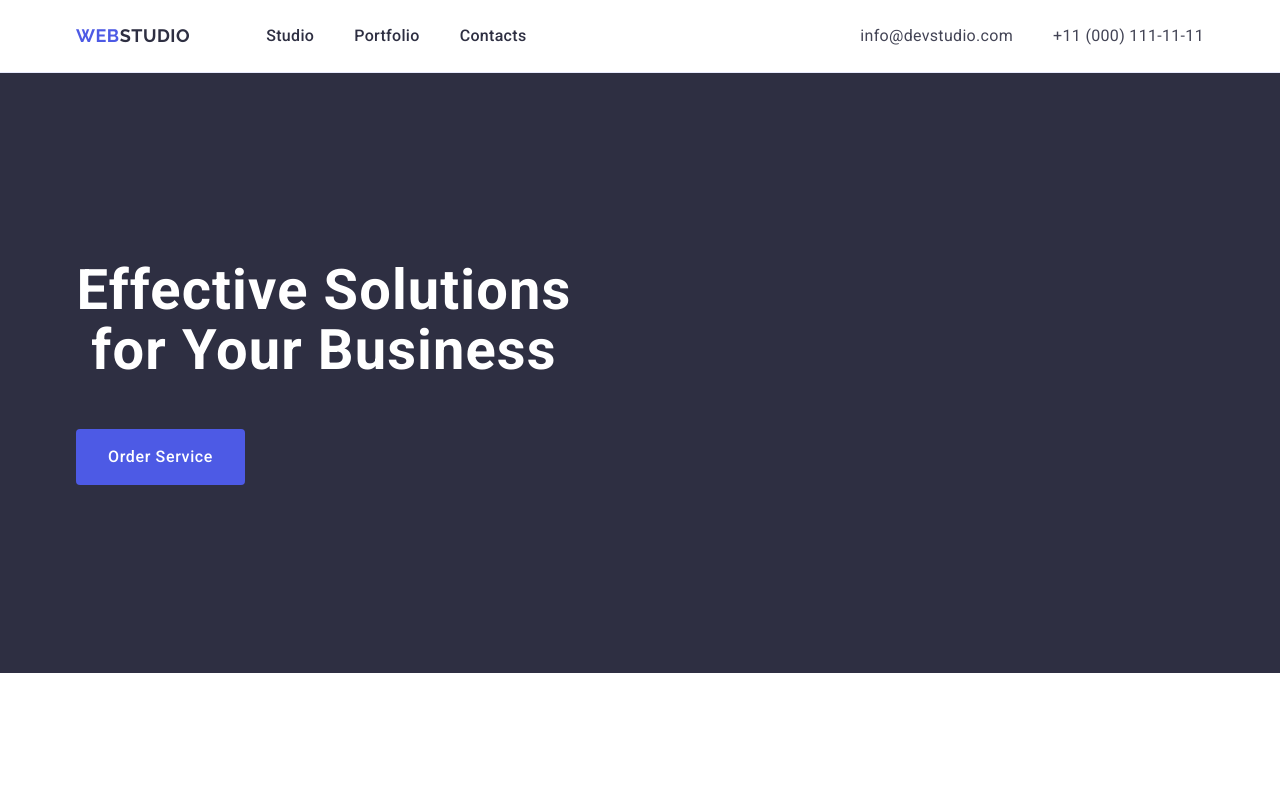
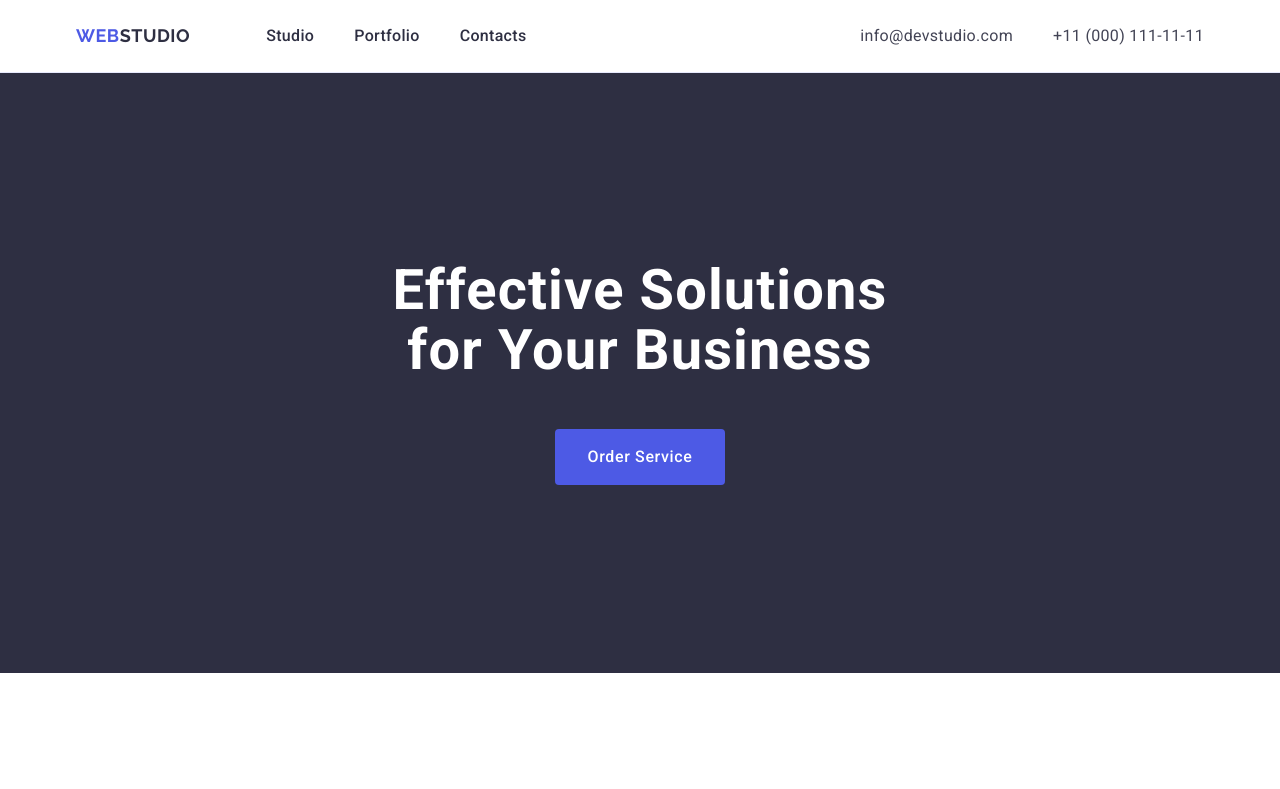
Before and after one commit to NataliyaGarbar/goit-markup-hw-03, a plain HTML site: page index.html in a window 1280 px wide. Shown: the top 789 px of the page. Drawn offline with nearby package versions, Linux system fonts and the light colour scheme.

Commit message:
very very last last

```diff
--- a/css/styles.css
+++ b/css/styles.css
@@ -149,8 +149,9 @@ address {
   text-align: center;
   color: #fff;
   max-width: 496px;
-
   margin-bottom: 48px;
+  margin-right: auto;
+  margin-left: auto;
 }
 
 .hero-btn {
@@ -166,6 +167,7 @@ address {
   min-width: 169px;
   height: 56px;
   border: none;
+  margin: 0 auto;
 }
 
 .hero-btn:hover,
@@ -240,7 +242,6 @@ address {
 }
 
 .team-image {
-  margin-bottom: 32px;
 }
 
 .team-card {
```
